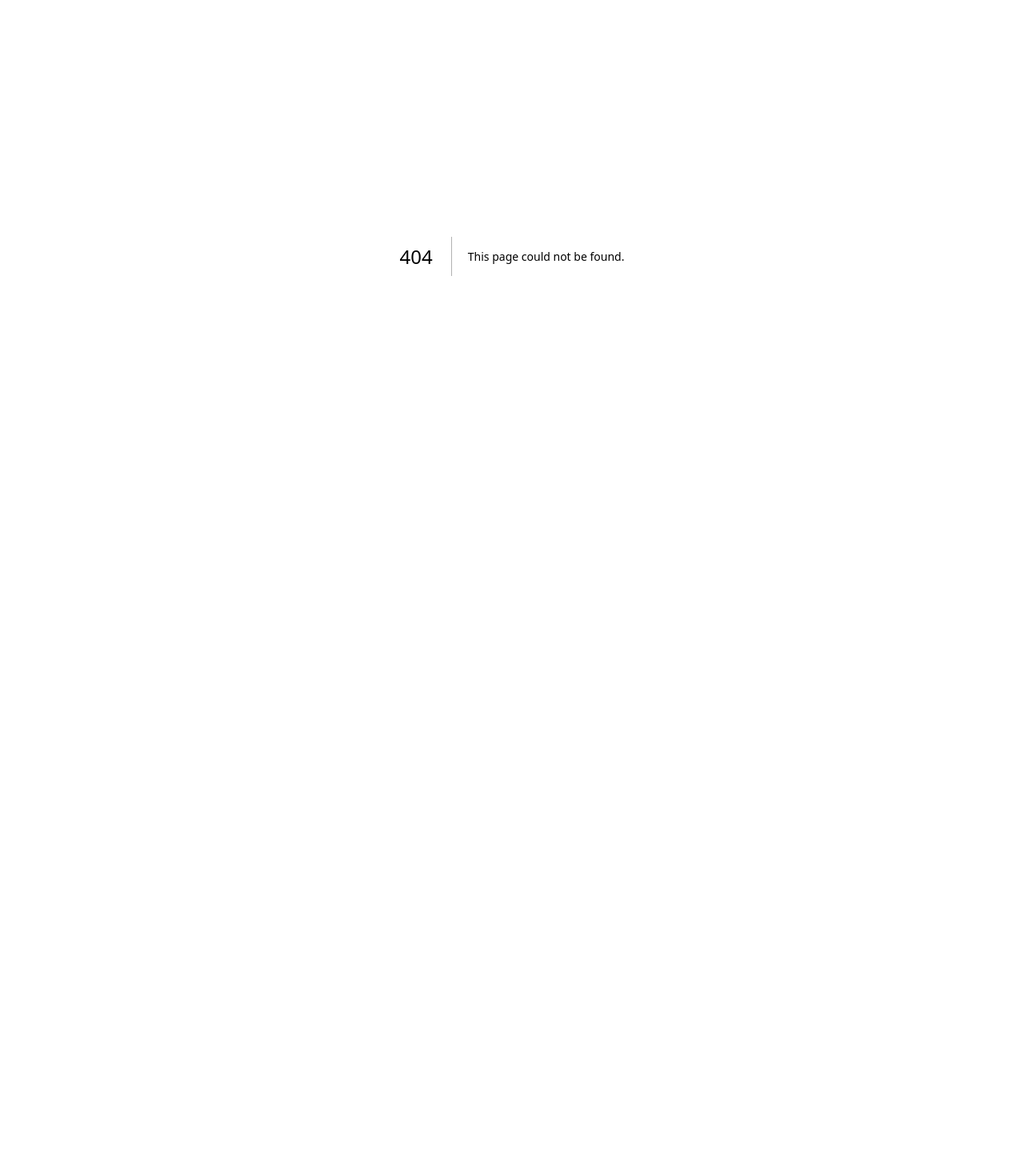
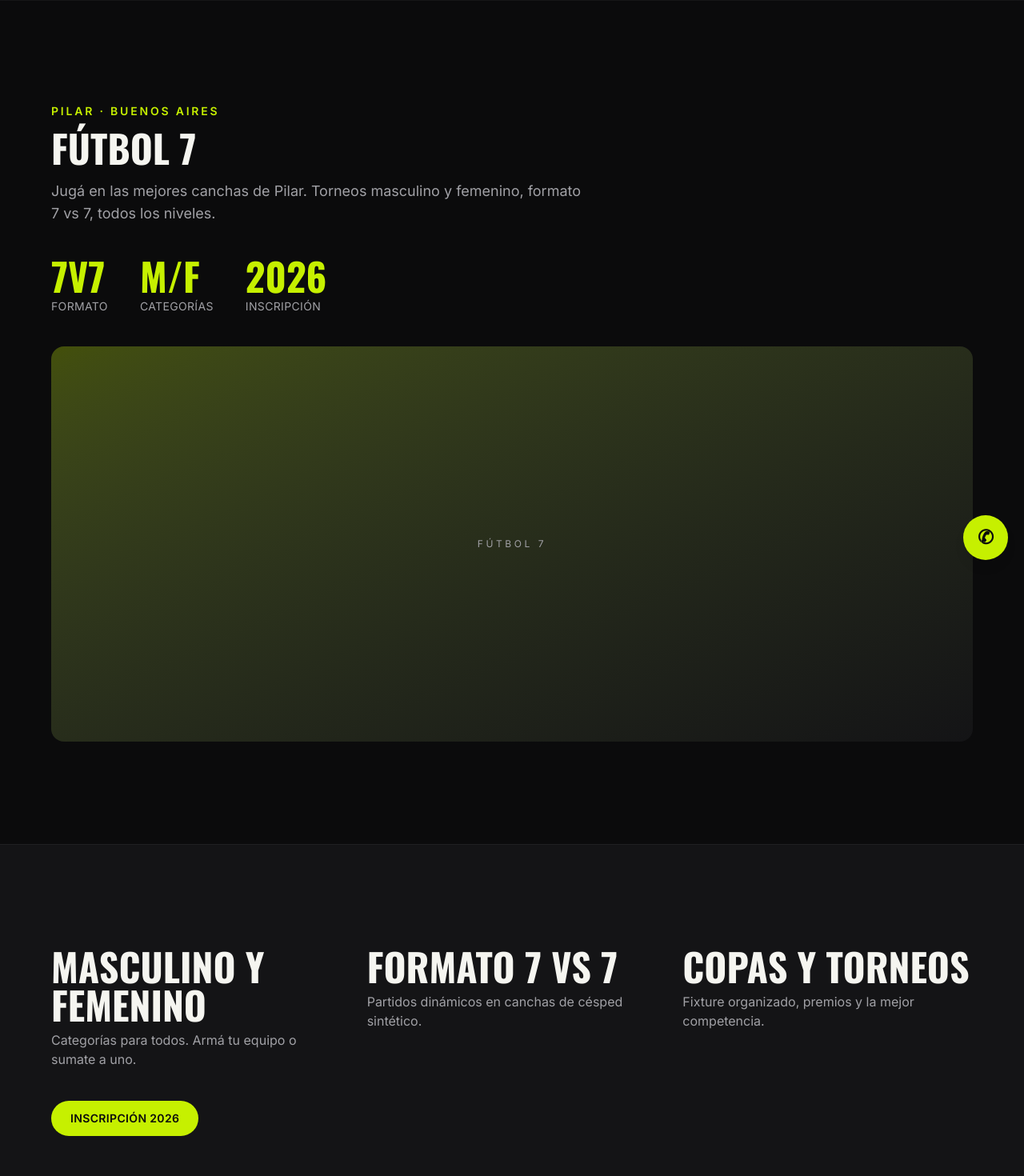
Before and after one commit to manupandelo/vixen, a Next.js app: page /futbol in a window 1280 px wide. Before the commit this address had no page. Shown: the part 80-1550 px from the top of the page at 80% size. Before the commit the page ends 800 px from the top, so only its background shows below. Built offline with nearby package versions, Linux system fonts and the light colour scheme.

Commit message:
feat: add fútbol detail page

```diff
--- /dev/null
+++ b/src/app/futbol/page.tsx
@@ -0,0 +1,60 @@
+import type { Metadata } from "next";
+import { Header } from "@/components/Header";
+import { Footer } from "@/components/Footer";
+import { WhatsAppButton } from "@/components/WhatsAppButton";
+import { SectionShell } from "@/components/SectionShell";
+import { SectionHeading } from "@/components/SectionHeading";
+import { Stat } from "@/components/Stat";
+import { Button } from "@/components/Button";
+import { ImagePlaceholder } from "@/components/ImagePlaceholder";
+import { content } from "@/content";
+import { buildWhatsAppUrl } from "@/lib/whatsapp";
+
+export const metadata: Metadata = {
+  title: "Fútbol 7 — Vixen Club",
+  description:
+    "Torneos de fútbol 7 masculino y femenino en Pilar. Inscripción temporada 2026.",
+};
+
+export default function FutbolPage() {
+  const { futbol } = content;
+  return (
+    <>
+      <Header />
+      <main>
+        <SectionShell className="pt-28">
+          <SectionHeading kicker="Pilar · Buenos Aires" title={futbol.title} />
+          <p className="mt-4 max-w-2xl text-lg text-[var(--color-muted)]">
+            {futbol.intro}
+          </p>
+          <div className="mt-10 flex gap-10">
+            <Stat value="7v7" label="Formato" />
+            <Stat value="M/F" label="Categorías" />
+            <Stat value="2026" label="Inscripción" />
+          </div>
+          <ImagePlaceholder
+            tone="accent"
+            label="Fútbol 7"
+            className="mt-10 aspect-[21/9] w-full"
+          />
+        </SectionShell>
+
+        <SectionShell className="border-t border-white/5 bg-[var(--color-surface)]">
+          <div className="grid gap-8 md:grid-cols-3">
+            {futbol.points.map((p) => (
+              <div key={p.title}>
+                <h3 className="text-display-sm text-xl">{p.title}</h3>
+                <p className="mt-2 text-[var(--color-muted)]">{p.body}</p>
+              </div>
+            ))}
+          </div>
+          <Button href={buildWhatsAppUrl(futbol.cta.message)} className="mt-10">
+            {futbol.cta.label}
+          </Button>
+        </SectionShell>
+      </main>
+      <Footer />
+      <WhatsAppButton />
+    </>
+  );
+}
```
